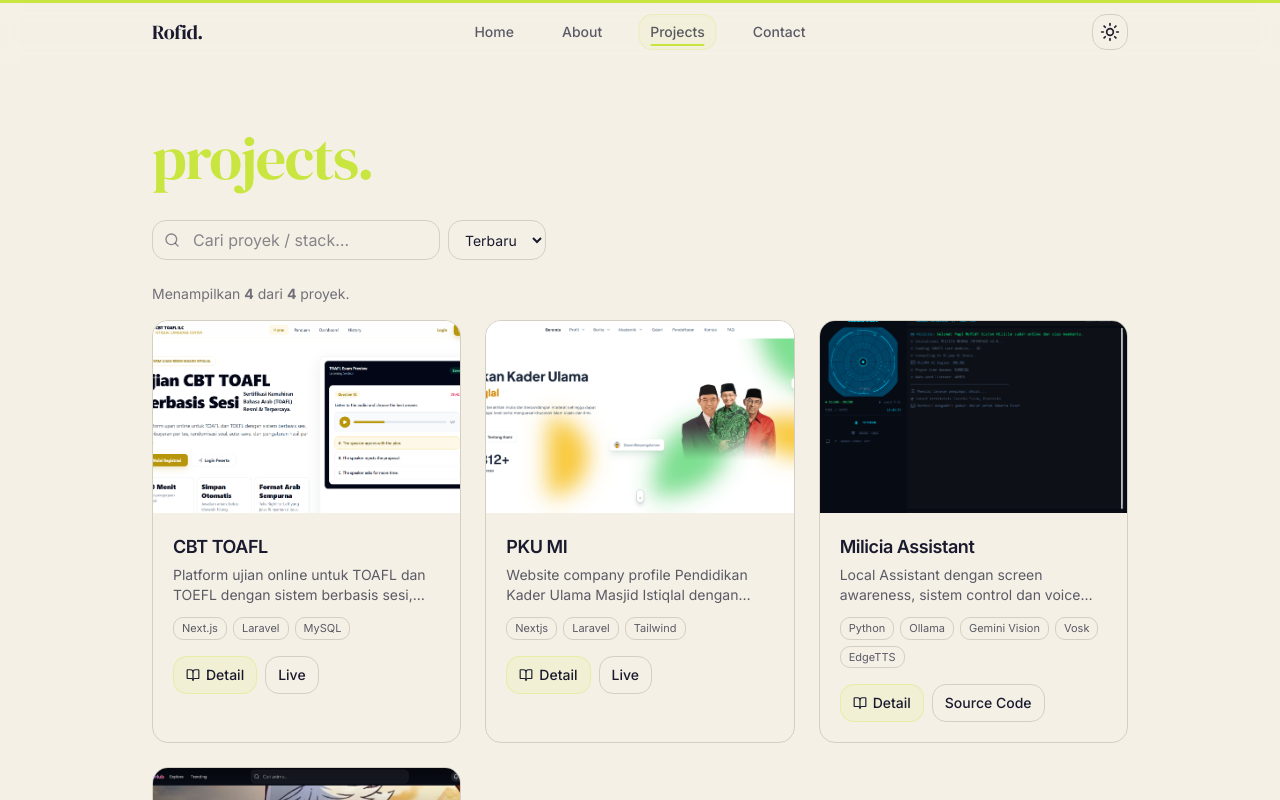
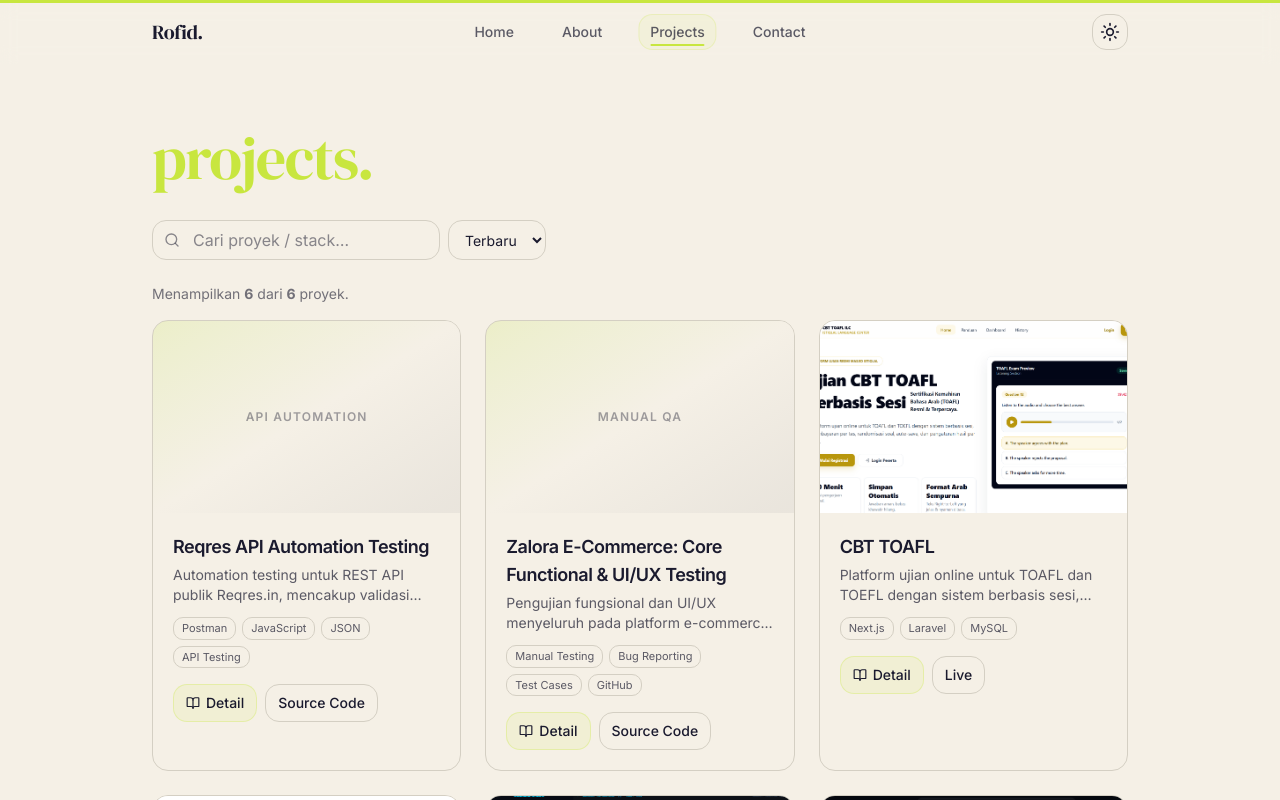
Before and after one commit to Pid24/my-portfolio, a Next.js app: page /projects in a window 1280 px wide. Shown: the top 800 px of the page. Built offline with nearby package versions, Linux system fonts and the light colour scheme.

Commit message:
updated portfolio

```diff
--- a/src/components/HeroSection.tsx
+++ b/src/components/HeroSection.tsx
@@ -2,33 +2,34 @@
 
 import React, { useEffect, useMemo, useState } from "react";
 import { motion, AnimatePresence, useReducedMotion } from "framer-motion";
-import { ArrowRight } from "lucide-react";
 import Image from "next/image";
-import { siPhp, siJavascript, siPython, siLaravel, siPostgresql, siMysql, siTailwindcss, siBootstrap, siTypescript, siNodedotjs } from "simple-icons/icons";
 
-type SimpleIcon = { title: string; slug: string; hex: string; path: string };
-type CSSVars = React.CSSProperties & { ["--brand"]?: string; ["--speed"]?: string };
+type CSSVars = React.CSSProperties & { ["--speed"]?: string };
 
 const PROFILE = {
   name: "Rofid Nasif Annafie",
-  role: "Software Engineer",
-  phrases: ["Building modern & responsive websites", "Clean code, blazing-fast performance", "UI/UX that's a joy to use"],
+  role: "Quality Assurance Engineer",
+  phrases: [
+    "Ensuring software quality through precision testing",
+    "Manual Testing · API Automation · Bug Reporting",
+    "Finding bugs before your users do",
+  ],
   photoUrl: "/images/pid.jpg",
   photos: ["/images/pid.jpg"],
   links: { github: "https://github.com/Pid24", linkedin: "https://www.linkedin.com/in/rofid/", cv: "/docs/pid-cv.pdf", contact: "#contact" },
 } as const;
 
-const TECHS: ReadonlyArray<{ icon: SimpleIcon; href: string }> = [
-  { icon: siPhp as unknown as SimpleIcon, href: "https://www.php.net/" },
-  { icon: siNodedotjs as unknown as SimpleIcon, href: "https://nodejs.org/" },
-  { icon: siJavascript as unknown as SimpleIcon, href: "https://developer.mozilla.org/docs/Web/JavaScript" },
-  { icon: siTypescript as unknown as SimpleIcon, href: "https://www.typescriptlang.org/" },
-  { icon: siPython as unknown as SimpleIcon, href: "https://www.python.org/" },
-  { icon: siLaravel as unknown as SimpleIcon, href: "https://laravel.com/" },
-  { icon: siPostgresql as unknown as SimpleIcon, href: "https://www.postgresql.org/" },
-  { icon: siMysql as unknown as SimpleIcon, href: "https://www.mysql.com/" },
-  { icon: siTailwindcss as unknown as SimpleIcon, href: "https://tailwindcss.com/" },
-  { icon: siBootstrap as unknown as SimpleIcon, href: "https://getbootstrap.com/" },
+const QA_TOOLS: ReadonlyArray<string> = [
+  "Postman",
+  "Manual Testing",
+  "API Testing",
+  "Black-Box Testing",
+  "Bug Reporting",
+  "Test Cases",
+  "GitHub",
+  "JavaScript",
+  "SDLC",
+  "Regression Testing",
 ];
 
 function hashString(s: string) {
@@ -123,8 +124,8 @@ export function HeroSection() {
             </motion.div>
 
             <motion.div variants={itemUp} className="mt-7 w-full">
-              <p className="text-xs font-medium text-foreground/70 mb-2">Tech stack</p>
-              <TechMarquee items={TECHS} />
+              <p className="text-xs font-medium text-foreground/70 mb-2">QA Ecosystem</p>
+              <QaMarquee items={QA_TOOLS} />
             </motion.div>
           </div>
         </motion.section>
@@ -194,8 +195,8 @@ export function HeroSection() {
   );
 }
 
-/* ========= Tech Marquee ========= */
-function TechMarquee({ items, speed = 22 }: { items: ReadonlyArray<{ icon: SimpleIcon; href: string }>; speed?: number }) {
+/* ========= QA Tools Marquee ========= */
+function QaMarquee({ items, speed = 28 }: { items: ReadonlyArray<string>; speed?: number }) {
   const reduce = useReducedMotion();
   const trackStyle: CSSVars | undefined = reduce ? undefined : { ["--speed"]: `${speed}s` };
 
@@ -217,38 +218,23 @@ function TechMarquee({ items, speed = 22 }: { items: ReadonlyArray<{ icon: Simpl
           if (!reduce) (e.currentTarget as HTMLDivElement).style.animationPlayState = "running";
         }}
       >
-        {[...items, ...items].map((t, i) => {
-          const brandStyle: CSSVars = { ["--brand"]: `#${t.icon.hex}` };
-          return (
-            <a
-              key={`${t.icon.slug}-${i}`}
-              href={t.href}
-              target="_blank"
-              rel="noopener noreferrer"
-              aria-label={t.icon.title}
-              style={brandStyle}
-              className="group inline-grid place-items-center w-10 h-10 rounded-lg border bg-background text-foreground/60 transition-all hover:text-[var(--brand)] hover:border-[var(--brand)] hover:bg-[var(--brand)]/10 focus:outline-none focus-visible:ring-2 focus-visible:ring-[var(--brand)]/50"
-            >
-              <svg width="22" height="22" viewBox="0 0 24 24" role="img" aria-hidden="true" className="transition-colors">
-                <path d={t.icon.path} fill="currentColor" />
-              </svg>
-              <span className="sr-only">{t.icon.title}</span>
-            </a>
-          );
-        })}
+        {[...items, ...items].map((label, i) => (
+          <span
+            key={`${label}-${i}`}
+            className="inline-flex items-center h-10 rounded-lg border bg-background px-3 text-xs font-medium text-foreground/70 whitespace-nowrap select-none"
+          >
+            {label}
+          </span>
+        ))}
       </div>
 
       <style jsx global>{`
         @keyframes _marquee {
-          from {
-            transform: translateX(0);
-          }
-          to {
-            transform: translateX(-50%);
-          }
+          from { transform: translateX(0); }
+          to { transform: translateX(-50%); }
         }
         .marquee {
-          animation: _marquee var(--speed, 22s) linear infinite;
+          animation: _marquee var(--speed, 28s) linear infinite;
           will-change: transform;
         }
       `}</style>
--- a/src/components/about/AboutContent.tsx
+++ b/src/components/about/AboutContent.tsx
@@ -7,9 +7,9 @@ import { Download } from "lucide-react";
 
 const PROFILE = {
   name: "Rofid Nasif Annafie",
-  role: "Software Engineer",
-  photos: ["/images/pid.jpg", "/images/pid-2.jpg", "/images/pid-3.jpg"], // siapkan minimal 2 foto
-  cv: "/docs/pid-cv.pdf", // letakkan file PDF di /public/docs
+  role: "Quality Assurance Engineer",
+  photos: ["/images/pid.jpg", "/images/pid-2.jpg", "/images/pid-3.jpg"],
+  cv: "/docs/pid-cv.pdf",
 } as const;
 
 export default function AboutContent() {
@@ -114,39 +114,46 @@ export default function AboutContent() {
           <motion.div variants={item} className="order-2">
             <h1 className="text-5xl md:text-6xl font-serif tracking-tight text-accent mb-6">about.</h1>
 
-            {/* Deskripsi profesional singkat */}
             <div className="text-foreground/80 leading-relaxed">
-              <p>Saya Software Engineer yang bersemangat membangun produk digital yang andal dan terukur. Fokus utama saya ada pada pengembangan back-end dan optimasi performa aplikasi.</p>
+              <p>
+                Saya <strong>Quality Assurance Engineer</strong> dengan latar belakang pengembangan web yang kuat. Transisi ke QA memberi saya perspektif unik — saya memahami cara kerja sistem dari dalam, sehingga lebih efektif dalam merancang test case yang tajam dan menemukan bug yang sering terlewat.
+              </p>
             </div>
 
-            {/* Timeline */}
             <div className="mt-10 space-y-8">
               <div className="relative pl-5">
                 <div className="absolute left-0 top-2 h-1.5 w-1.5 rounded-full bg-foreground"></div>
-                <h3 className="text-sm font-bold text-foreground mb-2">Back-End & Architecture</h3>
+                <h3 className="text-sm font-bold text-foreground mb-2">Test Case Design & Execution</h3>
                 <p className="text-sm text-foreground/70 leading-relaxed">
-                  Fokus pada <strong>Laravel</strong> untuk aplikasi back-end. Berpengalaman merancang arsitektur REST API, autentikasi, queue & job processing, caching, hingga deployment yang rapi.
+                  Terampil merancang test case yang komprehensif menggunakan teknik <strong>Black-Box Testing</strong>, Equivalence Partitioning, dan Boundary Value Analysis. Pengujian mencakup functional, UI/UX, dan regression testing secara sistematis dan terdokumentasi.
                 </p>
               </div>
 
               <div className="relative pl-5">
                 <div className="absolute left-0 top-2 h-1.5 w-1.5 rounded-full bg-foreground"></div>
-                <h3 className="text-sm font-bold text-foreground mb-2">E-commerce & Integration</h3>
+                <h3 className="text-sm font-bold text-foreground mb-2">Bug Tracking & Reporting</h3>
                 <p className="text-sm text-foreground/70 leading-relaxed">
-                  Terbiasa membangun sistem e-commerce kompleks (katalog, cart, checkout, manajemen pesanan) serta mengintegrasikan berbagai <strong>payment gateway</strong> populer di Indonesia.
+                  Berpengalaman mendokumentasikan bug secara terstruktur — mencakup langkah reproduksi, expected vs actual result, severity, prioritas, dan screenshot. Laporan yang jelas mempercepat siklus perbaikan oleh tim developer.
                 </p>
               </div>
 
               <div className="relative pl-5">
                 <div className="absolute left-0 top-2 h-1.5 w-1.5 rounded-full bg-foreground"></div>
-                <h3 className="text-sm font-bold text-foreground mb-2">Front-End & Optimization</h3>
+                <h3 className="text-sm font-bold text-foreground mb-2">API Testing & Automation</h3>
                 <p className="text-sm text-foreground/70 leading-relaxed">
-                  Nyaman menggunakan <strong>TypeScript, Next.js, dan Tailwind CSS</strong> untuk membangun antarmuka yang cepat, responsif, dan menargetkan skor Lighthouse yang solid.
+                  Menggunakan <strong>Postman</strong> dengan test scripts berbasis JavaScript untuk memvalidasi REST API — status code assertions, response time threshold, JSON schema validation, dan negative testing. Collection siap dijalankan via Newman untuk integrasi CI pipeline.
+                </p>
+              </div>
+
+              <div className="relative pl-5">
+                <div className="absolute left-0 top-2 h-1.5 w-1.5 rounded-full bg-foreground"></div>
+                <h3 className="text-sm font-bold text-foreground mb-2">SDLC & Logical Precision</h3>
+                <p className="text-sm text-foreground/70 leading-relaxed">
+                  Memahami seluruh siklus pengembangan perangkat lunak (<strong>SDLC</strong>) dengan pendekatan analitis yang terstruktur. Latar belakang developer memberikan keunggulan dalam memahami root cause bug dan berkomunikasi efektif dengan tim engineering.
                 </p>
               </div>
             </div>
 
-            {/* Tombol Download CV */}
             <div className="mt-10 flex flex-wrap items-center gap-3">
               <a
                 href={PROFILE.cv}
--- a/src/components/projects/ProjectsSection.tsx
+++ b/src/components/projects/ProjectsSection.tsx
@@ -42,17 +42,19 @@ export default function ProjectsSection({ initialProjects = PROJECTS, pageTitle
   const filtered = useMemo(() => {
     const q = query.trim().toLowerCase();
 
-    // buat indexed array agar bisa pakai index sebagai tiebreaker
     const indexed = initialProjects.map((p, i) => ({ p, i }));
 
     const res = indexed.filter(({ p }) => {
       return q.length === 0 || p.title.toLowerCase().includes(q) || p.excerpt.toLowerCase().includes(q) || p.stack.join(" ").toLowerCase().includes(q);
     });
 
-    // sorting
     if (sortMode === "recent") {
-      // urutkan berdasarkan tahun (terbaru), tiebreaker: index terbesar = ditambahkan paling akhir = paling baru
-      res.sort((a, b) => yearOf(b.p.period) - yearOf(a.p.period) || b.i - a.i);
+      // featured projects always first, then by year desc, then by insertion order
+      res.sort((a, b) => {
+        const featuredDiff = (b.p.featured ? 1 : 0) - (a.p.featured ? 1 : 0);
+        if (featuredDiff !== 0) return featuredDiff;
+        return yearOf(b.p.period) - yearOf(a.p.period) || b.i - a.i;
+      });
     } else {
       res.sort((a, b) => a.p.title.localeCompare(b.p.title));
     }
@@ -131,7 +133,13 @@ export default function ProjectsSection({ initialProjects = PROJECTS, pageTitle
                     <article className="group relative h-full overflow-hidden rounded-2xl border bg-background/60">
                       {/* cover */}
                       <Link href={`/projects/${p.slug}`} className="block relative aspect-[16/10] overflow-hidden">
-                        <Image src={p.cover} alt={p.title} fill sizes="(min-width: 768px) 33vw, 100vw" className="object-cover transition-transform duration-500 group-hover:scale-[1.03]" priority={i < 2} />
+                        {p.cover ? (
+                          <Image src={p.cover} alt={p.title} fill sizes="(min-width: 768px) 33vw, 100vw" className="object-cover transition-transform duration-500 group-hover:scale-[1.03]" priority={i < 2} />
+                        ) : (
+                          <div className="absolute inset-0 flex items-center justify-center bg-gradient-to-br from-accent/20 via-background to-foreground/5">
+                            <span className="text-xs font-semibold text-foreground/40 uppercase tracking-widest">{p.category}</span>
+                          </div>
+                        )}
                         <div className="pointer-events-none absolute inset-0 bg-gradient-to-t from-background/50 to-transparent opacity-0 group-hover:opacity-100 transition-opacity" />
                       </Link>
 
--- a/src/data/projects.ts
+++ b/src/data/projects.ts
@@ -1,28 +1,94 @@
-// data/projects.ts
-
 export type CaseStudy = {
   problem: string;
   solution: string;
   features?: string[];
-  gallery?: string[]; // paths ke screenshot, e.g. "/images/projects/anime-hub-1.png"
-  youtubeId?: string; // YouTube video ID untuk embed
+  gallery?: string[];
+  youtubeId?: string;
 };
 
 export type Project = {
   slug: string;
   title: string;
   excerpt: string;
-  cover: string; // contoh: "/projects/toko-x.webp"
-  stack: string[]; // ["Laravel","Tailwind","MySQL"]
-  category: "E-commerce" | "Landing Page" | "Payment Gateway" | "Laravel" | "Booking" | "Streaming" | "AI Assistant" | "E-Learning";
+  cover: string;
+  stack: string[];
+  category:
+    | "E-commerce"
+    | "Landing Page"
+    | "Payment Gateway"
+    | "Laravel"
+    | "Booking"
+    | "Streaming"
+    | "AI Assistant"
+    | "E-Learning"
+    | "Manual QA"
+    | "API Automation";
   period?: string;
   links?: { live?: string; github?: string; youtube?: string };
-  featured?: boolean; // dipakai untuk highlight di Home
+  featured?: boolean;
   highlights?: string[];
   caseStudy?: CaseStudy;
 };
 
 export const PROJECTS: Project[] = [
+  {
+    slug: "qa-portfolio-zalora",
+    title: "Zalora E-Commerce: Core Functional & UI/UX Testing",
+    excerpt:
+      "Pengujian fungsional dan UI/UX menyeluruh pada platform e-commerce Zalora, mencakup modul Search, Filter, dan Cart menggunakan pendekatan Black-Box Testing.",
+    cover: "",
+    stack: ["Manual Testing", "Bug Reporting", "Test Cases", "GitHub"],
+    category: "Manual QA",
+    period: "2026",
+    links: { github: "https://github.com/Pid24/qa-portfolio-zalora" },
+    featured: true,
+    caseStudy: {
+      problem:
+        "Platform e-commerce seperti Zalora memiliki alur pengguna yang kompleks — mulai dari pencarian produk, filter berdasarkan ukuran/harga/merek, hingga proses penambahan item ke keranjang. Tanpa pengujian yang sistematis dan terdokumentasi, bug pada alur-alur kritis ini dapat langsung berdampak pada konversi dan pengalaman pengguna. Tantangan utamanya adalah merancang test case yang komprehensif dan dapat direproduksi untuk modul-modul tersebut, lalu melaporkan bug secara jelas dan terstruktur agar bisa ditindaklanjuti oleh tim developer.",
+      solution:
+        "Menggunakan pendekatan Black-Box Testing, saya merancang dan mengeksekusi serangkaian test case terstruktur tanpa akses ke kode sumber. Setiap test case mencakup precondition, langkah-langkah, expected result, dan actual result. Bug yang ditemukan didokumentasikan dengan detail — termasuk langkah reproduksi, screenshot, severity, dan prioritas — menggunakan format standar yang disimpan di GitHub. Pengujian difokuskan pada tiga modul utama: Search (keyword matching, empty state, special characters), Filter (kombinasi filter, reset filter, responsivitas), dan Cart (add/remove item, quantity update, persistence).",
+      features: [
+        "Test Case Design untuk modul Search, Filter, dan Cart",
+        "Black-Box & Equivalence Partitioning Testing",
+        "Bug Report terstruktur dengan severity & priority",
+        "Boundary Value Analysis pada input field",
+        "UI/UX consistency check cross-browser",
+        "Dokumentasi hasil testing di GitHub",
+      ],
+      gallery: [],
+    },
+  },
+  {
+    slug: "api-automation-reqres",
+    title: "Reqres API Automation Testing",
+    excerpt:
+      "Automation testing untuk REST API publik Reqres.in, mencakup validasi operasi CRUD, assertions status code, schema response, dan response time menggunakan Postman & JavaScript.",
+    cover: "",
+    stack: ["Postman", "JavaScript", "JSON", "API Testing"],
+    category: "API Automation",
+    period: "2026",
+    links: {
+      github: "https://github.com/Pid24/qa-portfolio-zalora/tree/main/api-testing",
+    },
+    featured: true,
+    caseStudy: {
+      problem:
+        "Memvalidasi keandalan sebuah REST API secara manual sangat tidak efisien dan rawan human error — terutama ketika endpoint yang diuji berjumlah banyak dan perlu dijalankan berulang kali saat regression testing. Tantangannya adalah membangun suite automation yang mampu memverifikasi kebenaran response (status code, schema, data), mengidentifikasi regresi secara cepat, dan menghasilkan laporan yang mudah dibaca tim QA maupun developer.",
+      solution:
+        "Menggunakan Postman sebagai platform utama dengan test scripts berbasis JavaScript, saya membangun collection automation untuk REST API Reqres.in yang mencakup seluruh siklus CRUD. Setiap request dilengkapi assertions otomatis: validasi HTTP status code (200, 201, 400, 404), response time threshold (< 2000ms), schema validation menggunakan JSON Schema, dan konsistensi data. Collection diorganisir per resource (Users, Auth) dengan environment variable untuk konfigurasi base URL dan token. Hasilnya dapat dijalankan ulang setiap saat via Collection Runner atau Newman (CLI) untuk pipeline CI.",
+      features: [
+        "CRUD Operations: GET, POST, PUT, PATCH, DELETE",
+        "HTTP Status Code Assertions (200, 201, 400, 404)",
+        "Response Time Validation (threshold < 2000ms)",
+        "JSON Schema Validation pada setiap response",
+        "Authentication flow testing (Login & Register)",
+        "Environment Variables untuk multi-environment support",
+        "Negative testing: invalid payload & unauthorized access",
+        "Collection Runner & Newman-ready untuk CI pipeline",
+      ],
+      gallery: [],
+    },
+  },
   {
     slug: "anime-hub",
     title: "AnimeHub",
@@ -53,7 +119,7 @@ export const PROJECTS: Project[] = [
     links: {
       github: "https://github.com/Pid24/milicia-assistant",
     },
-    featured: true,
+    featured: false,
     caseStudy: {
       problem:
         "Membuat asisten AI lokal yang benar-benar 'sadar' dengan apa yang terjadi di layar komputer adalah tantangan besar. Masalah utamanya: model vision lokal seperti LLaVA membutuhkan VRAM yang sangat besar (8GB+) yang melebihi kapasitas GPU laptop biasa. Selain itu, mengintegrasikan voice command, text-to-speech, dan system automation dalam satu pipeline yang responsif tanpa lag sangat kompleks — setiap komponen harus bekerja secara asinkron tanpa mengganggu satu sama lain.",
@@ -66,7 +132,8 @@ export const PROJECTS: Project[] = [
   {
     slug: "pkumi-compro",
     title: "PKU MI",
-    excerpt: "Website company profile Pendidikan Kader Ulama Masjid Istiqlal dengan panel admin untuk manajemen konten.",
+    excerpt:
+      "Website company profile Pendidikan Kader Ulama Masjid Istiqlal dengan panel admin untuk manajemen konten.",
     cover: "/images/pkumi.png",
     stack: ["Nextjs", "Laravel", "Tailwind"],
     category: "Landing Page",
@@ -85,13 +152,14 @@ export const PROJECTS: Project[] = [
   {
     slug: "cbt-toafl",
     title: "CBT TOAFL",
-    excerpt: "Platform ujian online untuk TOAFL dan TOEFL dengan sistem berbasis sesi, pembayaran per tes, randomisasi soal, auto-save, dan pengaturan hasil per sesi.",
+    excerpt:
+      "Platform ujian online untuk TOAFL dan TOEFL dengan sistem berbasis sesi, pembayaran per tes, randomisasi soal, auto-save, dan pengaturan hasil per sesi.",
     cover: "/images/cbt.png",
     stack: ["Next.js", "Laravel", "MySQL"],
     category: "E-Learning",
     period: "2026",
     links: { live: "https://cat.miftadigital.cloud/" },
-    featured: true,
+    featured: false,
     caseStudy: {
       problem:
         "Mengembangkan platform ujian online (CBT) yang reliabel dengan fitur lengkap seperti integrasi pembayaran per tes, sistem berbasis sesi, randomisasi soal, dan auto-save. Tantangan utamanya adalah menjaga reliabilitas dan integritas ujian melalui fitur anti-cheat (fullscreen enforcement, tab switch detection, disable copy-paste), serta sinkronisasi state yang aman antara client (Next.js) dan backend (Laravel) selama ujian berlangsung secara real-time.",
--- a/tsconfig.json
+++ b/tsconfig.json
@@ -15,7 +15,7 @@
     "moduleResolution": "bundler",
     "resolveJsonModule": true,
     "isolatedModules": true,
-    "jsx": "preserve",
+    "jsx": "react-jsx",
     "incremental": true,
     "plugins": [
       {
```
Also changed, not shown: src/components/projects/ProjectDetail.tsx (+9 -3 lines), 1 other file (tests, documents, lock files or other folders).
